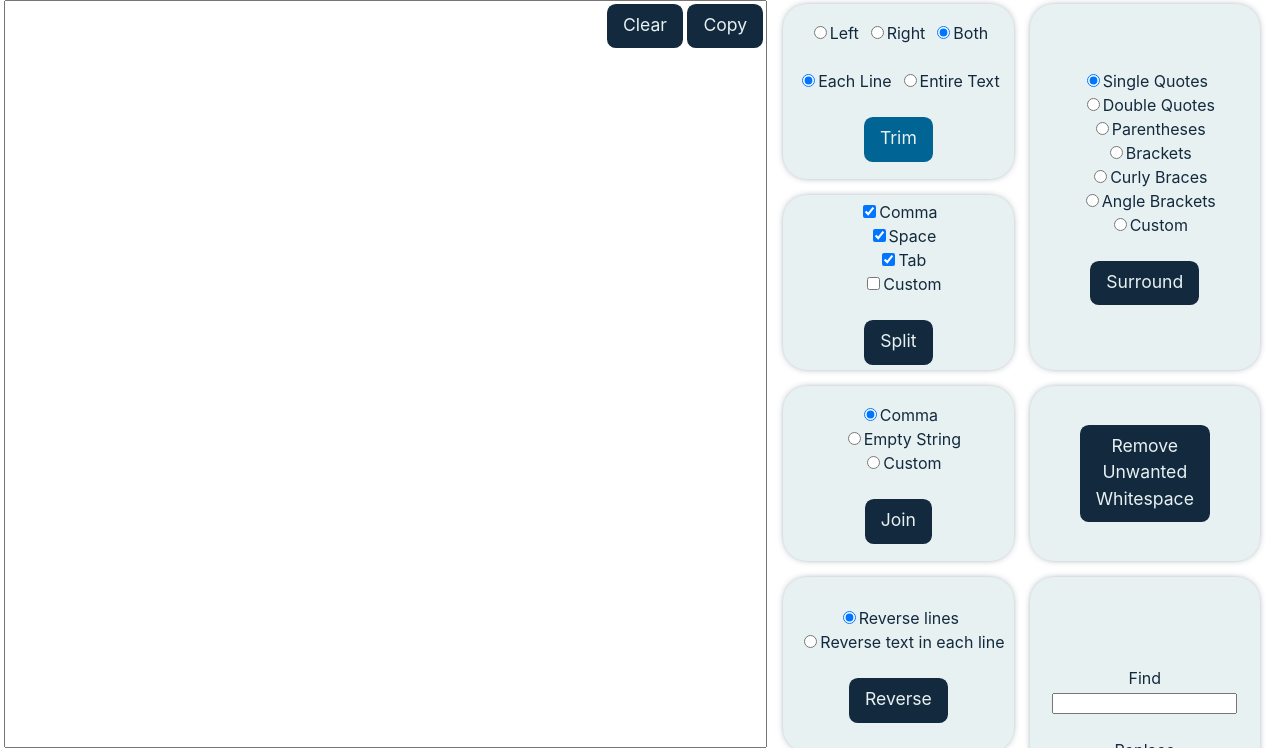
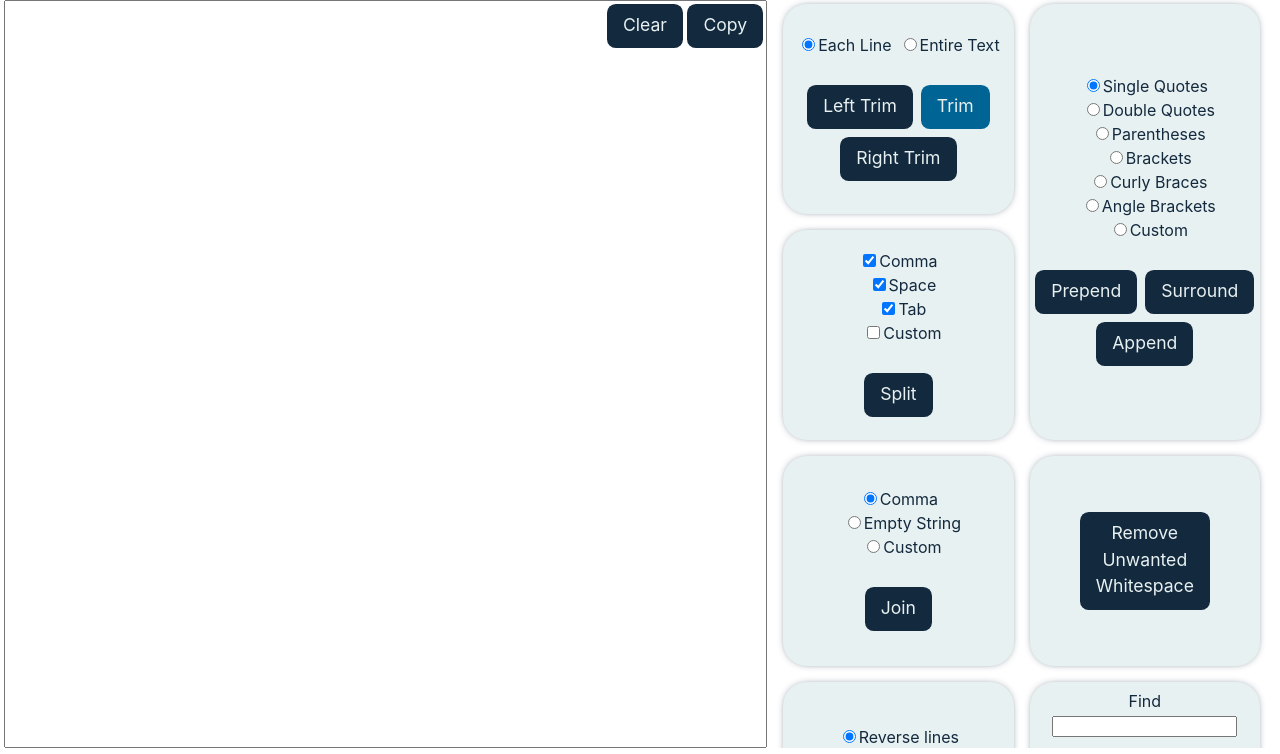
Before and after one commit to nmarsceau/textshape, a plain HTML site: page index.html in a window 1280 px wide. Both pictures are taken after a click on the button "Trim". Shown: the part 48-802 px from the top of the page. Drawn offline with Linux system fonts and the light colour scheme.

Commit message:
Refactor tool configs to support multiple action buttons

```diff
--- a/script.js
+++ b/script.js
@@ -14,18 +14,8 @@ const text = document.getElementById('text');
 const tools = document.getElementById('tools');
 const toolsConfig = [
   {
-    name: 'Trim',
+    id: 'trim',
     options: [
-      {
-        name: 'operator',
-        type: 'radio',
-        values: {
-          left: 'Left',
-          right: 'Right',
-          both: 'Both'
-        },
-        default: 'both'
-      },
       {
         name: 'operand',
         type: 'radio',
@@ -36,10 +26,15 @@ const toolsConfig = [
         default: 'each_line'
       }
     ],
+    triggers: [
+      {id: 'left_trim', display: 'Left Trim'},
+      {id: 'trim', display: 'Trim'},
+      {id: 'right_trim', display: 'Right Trim'}
+    ],
     action: options => {
       let operator = 'trim';
-      if (options.operator === 'left') {operator = 'trimStart';}
-      else if (options.operator === 'right') {operator = 'trimEnd';}
+      if (options.trigger === 'left_trim') {operator = 'trimStart';}
+      else if (options.trigger === 'right_trim') {operator = 'trimEnd';}
       if (options.operand === 'entire_text') {
         text.value = text.value[operator]();
       }
@@ -49,7 +44,7 @@ const toolsConfig = [
     }
   },
   {
-    name: 'Surround',
+    id: 'add_text',
     class: 'tall',
     options: [
       {
@@ -67,6 +62,11 @@ const toolsConfig = [
         default: 'single_quotes',
         inline: false
       }
+    ],
+    triggers: [
+      {id: 'prepend', display: 'Prepend'},
+      {id: 'surround', display: 'Surround'},
+      {id: 'append', display: 'Append'}
     ],
     action: options => {
       let leftCharacter, rightCharacter;
@@ -93,11 +93,19 @@ const toolsConfig = [
           leftCharacter = options.character; rightCharacter = options.character;
           break;
       }
-      text.value = forEachLine(line => `${leftCharacter}${line}${rightCharacter}`);
+      if (options.trigger === 'prepend') {
+        text.value = forEachLine(line => `${leftCharacter}${line}`);
+      }
+      else if (options.trigger === 'append') {
+        text.value = forEachLine(line => `${line}${rightCharacter}`);
+      }
+      else {
+        text.value = forEachLine(line => `${leftCharacter}${line}${rightCharacter}`);
+      }
     }
   },
   {
-    name: 'Split',
+    id: 'split',
     options: [
       {
         name: 'character',
@@ -115,6 +123,9 @@ const toolsConfig = [
         ],
         inline: false
       }
+    ],
+    triggers: [
+      {id: 'split', display: 'Split'}
     ],
     action: options => {
       if (Array.isArray(options.character) && options.character.length > 0) {
@@ -142,7 +153,7 @@ const toolsConfig = [
     }
   },
   {
-    name: 'Join',
+    id: 'join',
     options: [
       {
         name: 'character',
@@ -155,6 +166,9 @@ const toolsConfig = [
         default: 'comma',
         inline: false
       }
+    ],
+    triggers: [
+      {id: 'join', display: 'Join'}
     ],
     action: options => {
       let character;
@@ -173,14 +187,17 @@ const toolsConfig = [
     }
   },
   {
-    name: 'Remove<br>Unwanted<br>Whitespace',
+    id: 'remove_unwanted_whitespace',
     options: null,
+    triggers: [
+      {id: 'remove_unwanted_whitespace', display: 'Remove<br>Unwanted<br>Whitespace'}
+    ],
     action: () => {
       text.value = text.value.replace(/  +/gm, ' ');
     }
   },
   {
-    name: 'Reverse',
+    id: 'reverse',
     options: [
       {
         name: 'operator',
@@ -193,6 +210,9 @@ const toolsConfig = [
         inline: false
       }
     ],
+    triggers: [
+      {id: 'reverse', display: 'Reverse'}
+    ],
     action: options => {
       if (options.operator === 'lines') {
         text.value = text.value.split('\n').reverse().join('\n');
@@ -203,8 +223,7 @@ const toolsConfig = [
     }
   },
   {
-    name: 'Replace',
-    class: 'tall',
+    id: 'replace',
     options: [
       {
         name: 'find',
@@ -217,6 +236,9 @@ const toolsConfig = [
         type: 'text'
       }
     ],
+    triggers: [
+      {id: 'replace', display: 'Replace'}
+    ],
     action: options => {
       if (options.find !== '') {
         text.value = text.value.replaceAll(options.find, options.replace);
@@ -224,18 +246,8 @@ const toolsConfig = [
     }
   },
   {
-    name: 'Pad',
-    class: 'tall',
+    id: 'pad',
     options: [
-      {
-        name: 'direction',
-        type: 'radio',
-        values: {
-          left: 'Left',
-          right: 'Right'
-        },
-        default: 'left'
-      },
       {
         name: 'length',
         label: 'Length',
@@ -253,8 +265,12 @@ const toolsConfig = [
         default: 'zero'
       }
     ],
+    triggers: [
+      {id: 'left_pad', display: 'Left Pad'},
+      {id: 'right_pad', display: 'Right Pad'}
+    ],
     action: options => {
-      const padFunction = options.direction === 'right' ? 'padEnd' : 'padStart';
+      const padFunction = options.trigger === 'right_pad' ? 'padEnd' : 'padStart';
       if (options.character === 'zero') {options.character = '0';}
       else if (options.character === 'space') {options.character = ' ';}
       text.value = forEachLine(line => line[padFunction](options.length, options.character));
@@ -402,16 +418,16 @@ function createNumberOption(toolId, option) {
   return optionContainer;
 }
 
-function getToolOptions(toolId, toolConfig) {
+function getToolOptions(toolConfig) {
   const options = {};
   if (Array.isArray(toolConfig.options)) {
     for (const option of toolConfig.options) {
       switch (option.type) {
         case 'radio':
-          const selectedRadioOption = document.querySelector(`[name="${toolId}_${option.name}"]:checked`);
+          const selectedRadioOption = document.querySelector(`[name="${toolConfig.id}_${option.name}"]:checked`);
           if (selectedRadioOption === null) {options[option.name] = null;}
           else if (selectedRadioOption.value === 'custom') {
-            const customRadioOption = document.querySelector(`[name="${toolId}_${option.name}_custom_value"]`);
+            const customRadioOption = document.querySelector(`[name="${toolConfig.id}_${option.name}_custom_value"]`);
             if (customRadioOption.value.trim() !== '') {
               options[option.name] = customRadioOption.value.trim();
             }
@@ -419,12 +435,12 @@ function getToolOptions(toolId, toolConfig) {
           else {options[option.name] = selectedRadioOption.value;}
           break;
         case 'checkbox':
-          const selectedCheckboxOptions = document.querySelectorAll(`[name="${toolId}_${option.name}"]:checked`);
+          const selectedCheckboxOptions = document.querySelectorAll(`[name="${toolConfig.id}_${option.name}"]:checked`);
           options[option.name] = [];
           if (selectedCheckboxOptions.length > 0) {
             for (const selectedOption of selectedCheckboxOptions) {
               if (selectedOption.value === 'custom') {
-                const customCheckboxOption = document.querySelector(`[name="${toolId}_${option.name}_custom_value"]`);
+                const customCheckboxOption = document.querySelector(`[name="${toolConfig.id}_${option.name}_custom_value"]`);
                 if (customCheckboxOption.value.trim() !== '') {
                   options[option.name].push(customCheckboxOption.value.trim());
                 }
@@ -435,7 +451,7 @@ function getToolOptions(toolId, toolConfig) {
           break;
         case 'text':
         case 'number':
-          options[option.name] = document.querySelector(`[name="${toolId}_${option.name}"]`).value;
+          options[option.name] = document.querySelector(`[name="${toolConfig.id}_${option.name}"]`).value;
           break;
       }
     }
@@ -443,24 +459,32 @@ function getToolOptions(toolId, toolConfig) {
   return options;
 }
 
-function createToolButton(toolId, toolConfig) {
+function createToolButton(toolConfig, trigger) {
   const toolButton = document.createElement('button');
-  toolButton.innerHTML = toolConfig.name;
-  toolButton.addEventListener('click', () => toolConfig.action(getToolOptions(toolId, toolConfig)));
-  const toolButtonContainer = document.createElement('div');
-  toolButtonContainer.append(toolButton);
-  return toolButtonContainer;
+  toolButton.innerHTML = trigger.display;
+  toolButton.triggerId = trigger.id;
+  toolButton.addEventListener('click', event => {
+    const options = getToolOptions(toolConfig);
+    options.trigger = event.target.closest('button').triggerId;
+    toolConfig.action(options);
+  });
+  return toolButton;
 }
 
 for (const toolConfig of toolsConfig) {
-  const toolId = toolConfig.name.toLowerCase().replace(' ', '_');
   const toolContainer = createToolContainer(toolConfig);
   if (Array.isArray(toolConfig.options)) {
     for (const option of toolConfig.options) {
-      toolContainer.append(createOption(toolId, option));
+      toolContainer.append(createOption(toolConfig.id, option));
     }
   }
-  toolContainer.append(createToolButton(toolId, toolConfig));
+  if (Array.isArray(toolConfig.triggers)) {
+    const toolButtonContainer = document.createElement('div');
+    for (const trigger of toolConfig.triggers) {
+      toolButtonContainer.append(createToolButton(toolConfig, trigger));
+    }
+    toolContainer.append(toolButtonContainer);
+  }
   tools.append(toolContainer);
 }
 
--- a/styles.css
+++ b/styles.css
@@ -109,7 +109,7 @@ strong {
 #tools {
   display: grid;
   grid-auto-flow: dense;
-  grid-auto-rows: 175px;
+  grid-auto-rows: 210px;
   grid-gap: 1em;
   grid-template-columns: repeat(auto-fit, minmax(200px, 1fr));
   height: 100%;
@@ -127,6 +127,10 @@ strong {
   #tools .tool-card.big {
     grid-column: span 2;
   }
+}
+
+.tool-card button {
+  margin: 0.25rem;
 }
 
 @media screen and (min-aspect-ratio: 3/2) {
```
